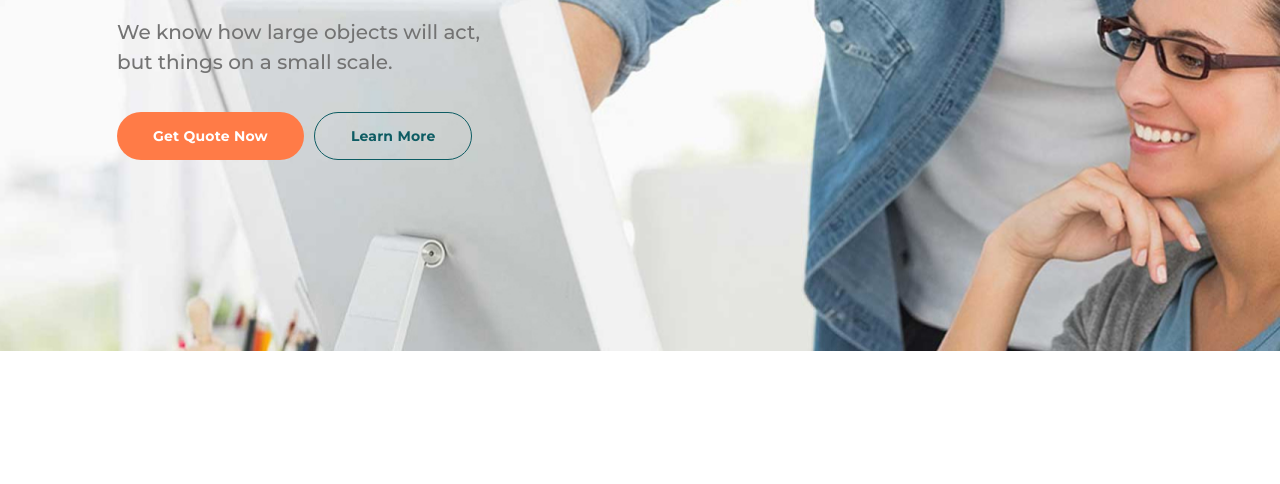
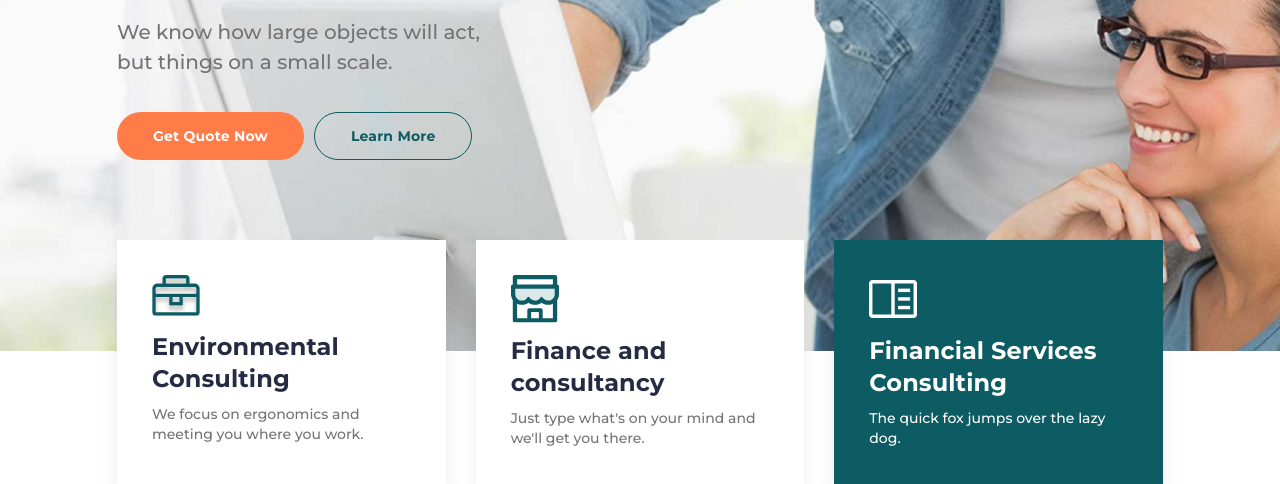
Before and after one commit to IOY3S/Website-Relvise, a plain HTML site: page index.html in a window 1280 px wide. Shown: the part 440-924 px from the top of the page. Before the commit the page ends 800 px from the top, so only its background shows below. Drawn offline with Linux system fonts and the light colour scheme.

Commit message:
Block №2
Вёрстка block №2 + адаптация

```diff
--- a/css/style.css
+++ b/css/style.css
@@ -138,13 +138,21 @@ body {
 	}
 }
 
-/* --------- block-1 ---------- */
+/* --------- page ---------- */
 
 .page {
 	flex: 1 1 auto;
 }
 
 /* .page__main-block {} */
+
+.page__services {
+	position: relative;
+	z-index: 2;
+	margin: -111px 0px 0px 0px;
+}
+
+/* --------- block-1 ---------- */
 
 .main-block {
 	position: relative;
@@ -231,6 +239,10 @@ body {
 }
 
 @media (max-width: 479px) {
+	.main-block__body {
+		padding: 115px 0px 160px 0px;
+	}
+
 	.main-block__title {
 		font-size: 42px;
 	}
@@ -250,4 +262,88 @@ body {
 	}
 }
 
+/* --------- block-2 ---------- */
+
+.services {}
+
+.services__container {}
+
+.services__body {}
+
+.services__column {
+	flex: 0 1 33.333%;
+}
+
+.services__item {
+	height: 100%;
+	box-shadow: 0px 13px 19px rgba(0, 0, 0, 0.07);
+	background-color: #fff;
+	padding: 35px;
+}
+
+.item-service {}
+
+.item-service_green {
+	background-color: #0D5C63;
+}
+
+.item-service_green .item-service__title {
+	color: #FFF;
+}
+
+.item-service_green .item-service__text {
+	color: #FFF;
+}
+
+.item-service>*:not(:last-child) {
+	margin: 0px 0px 10px 0px;
+}
+
+.item-service__icon {}
+
+.item-service__title {
+	font-weight: 700;
+	letter-spacing: 0.1px;
+	font-size: 24px;
+	line-height: 133%;
+	margin: 0px 0px 30px 0px;
+}
+
+.item-service__text {
+	color: #737373;
+	line-height: 142%;
+}
+
+@media (min-width: 670px) {
+	.services__body {
+		display: flex;
+		flex-wrap: wrap;
+		margin: 0px -15px;
+	}
+
+	.services__column {
+		padding: 0px 15px;
+	}
+}
+
+@media (max-width: 992px) {
+	.services__column {
+		flex: 0 1 50%;
+	}
+
+	.services__column:not(:last-child) {
+		margin: 0px 0px 30px 0px;
+	}
+
+	.services__column:last-child {
+		flex: 1 1 100%;
+	}
+}
+
+@media (max-width: 479px) {
+	.services__item {
+		padding: 25px;
+	}
+}
+
 /* --------- footer ---------- */
--- a/index.html
+++ b/index.html
@@ -34,9 +34,9 @@
 				</nav>
 			</div>
 		</header>
-		<!-- block-1 -->
 		<main class="page">
-			<div class="page__main-block main-block">
+			<!-- block-1 -->
+			<section class="page__main-block main-block">
 				<div class="main-block__container _container">
 					<div class="main-block__body">
 						<h1 class="main-block__title">Finance and Consultancy Solution</h1>
@@ -51,15 +51,36 @@
 				<div class="main-block__image _ibg">
 					<img src="./img/block_1/cover.jpg" alt="Cover">
 				</div>
-			</div>
+			</section>
+			<!-- block-2 -->
 			<section class="page__services services">
 				<div class="services__container _container">
 					<div class="services__body">
 						<div class="services__column">
 							<div class="services__item item-service">
-								<div class="item-service__icon"></div>
-								<h3 class="item-service__title"></h3>
-								<div class="item-service__text"></div>
+								<div class="item-service__icon">
+									<img src="./img/block_2/01.svg" alt="Environmental Consulting">
+								</div>
+								<h3 class="item-service__title">Environmental Consulting</h3>
+								<p class="item-service__text">We focus on ergonomics and meeting you where you work.</p>
+							</div>
+						</div>
+						<div class="services__column">
+							<div class="services__item item-service">
+								<div class="item-service__icon">
+									<img src="./img/block_2/02.svg" alt="Finance and consultancy">
+								</div>
+								<h3 class="item-service__title">Finance and consultancy</h3>
+								<p class="item-service__text">Just type what's on your mind and we'll get you there.</p>
+							</div>
+						</div>
+						<div class="services__column">
+							<div class="services__item item-service item-service_green">
+								<div class="item-service__icon">
+									<img src="./img/block_2/03.svg" alt="Financial Services Consulting">
+								</div>
+								<h3 class="item-service__title">Financial Services Consulting</h3>
+								<p class="item-service__text">The quick fox jumps over the lazy dog.</p>
 							</div>
 						</div>
 					</div>
```
